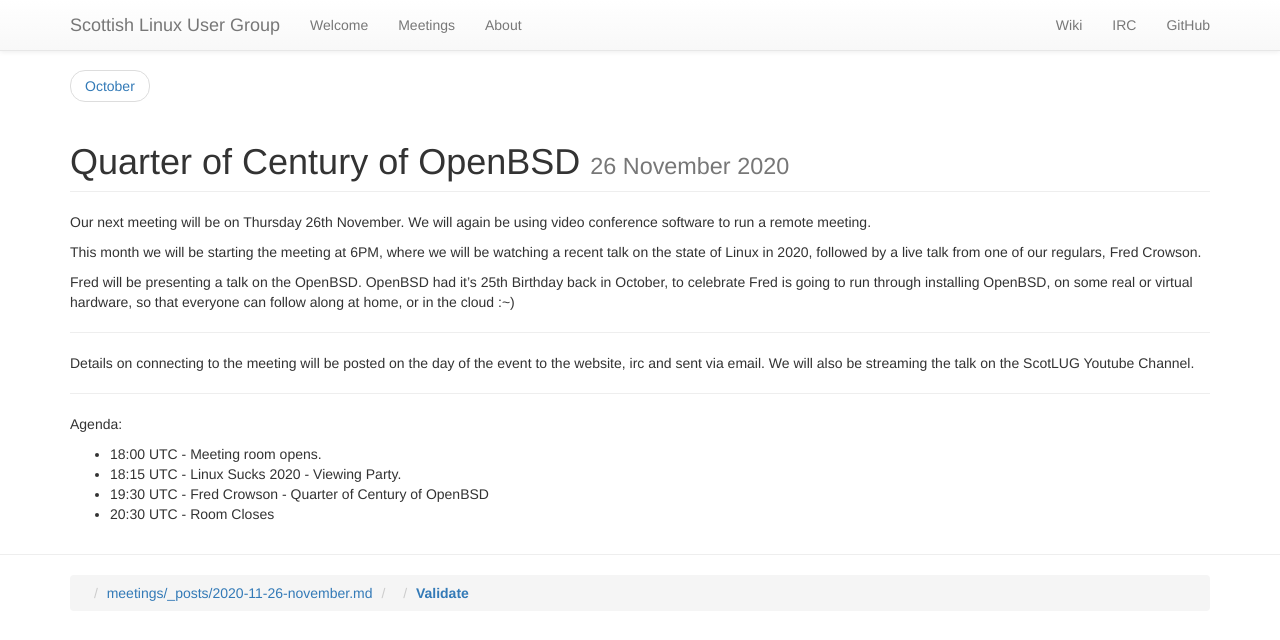
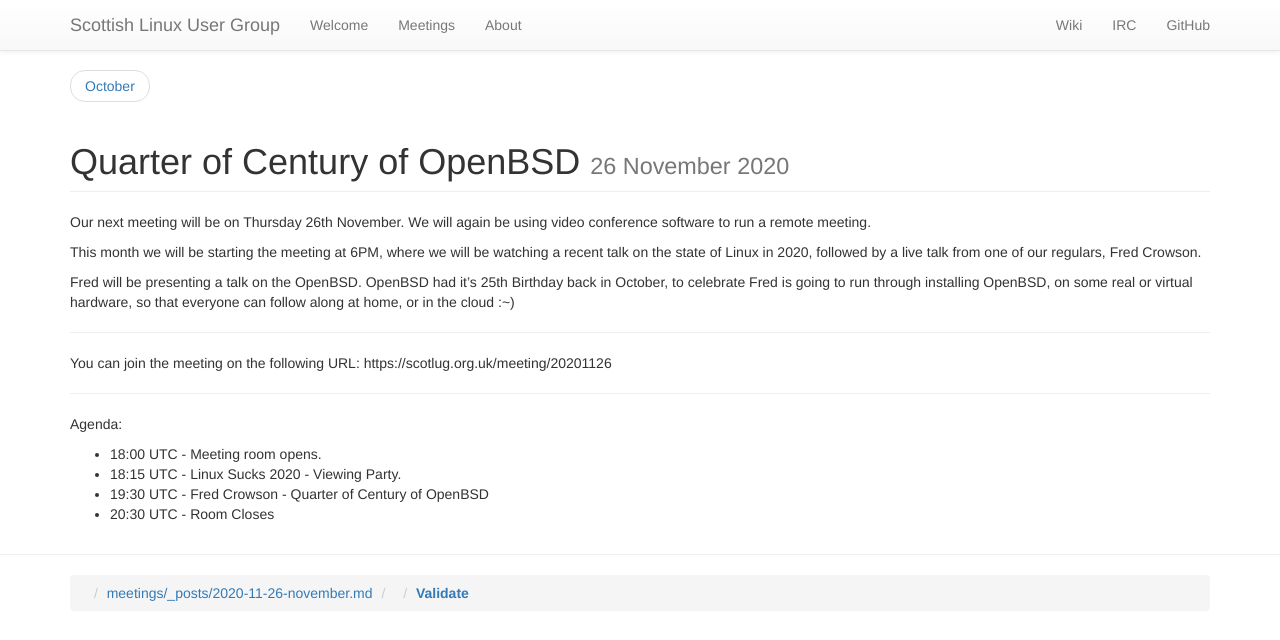
Before and after one commit to ScotLUG/scotlug.github.io, a Jekyll site: the page built from meetings/_posts/2020-11-26-november.md, in a window 1280 px wide. Shown: the top 640 px of the page. Built offline with Jekyll 4.4.1, drawn with Linux system fonts in a browser that asks for light colours; nearby versions of some CDN libraries; library files that are not in the unit come from our copies.

Commit message:
Update 2020-11-26-november.md

```diff
--- a/meetings/_posts/2020-11-26-november.md
+++ b/meetings/_posts/2020-11-26-november.md
@@ -10,7 +10,7 @@
 
 ---
 
-Details on connecting to the meeting will be posted on the day of the event to the website, irc and sent via email. We will also be streaming the talk on the ScotLUG Youtube Channel.
+You can join the meeting on the following URL: https://scotlug.org.uk/meeting/20201126
 
 ---
 
```
